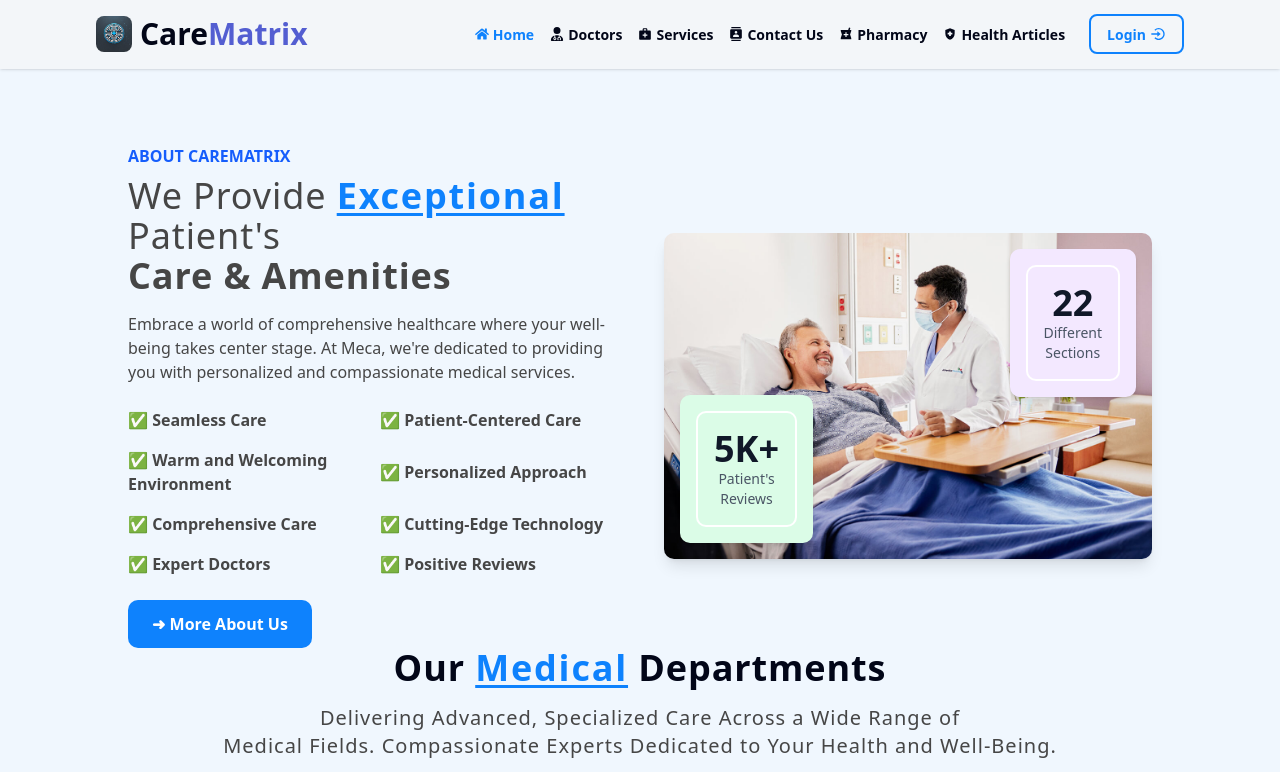
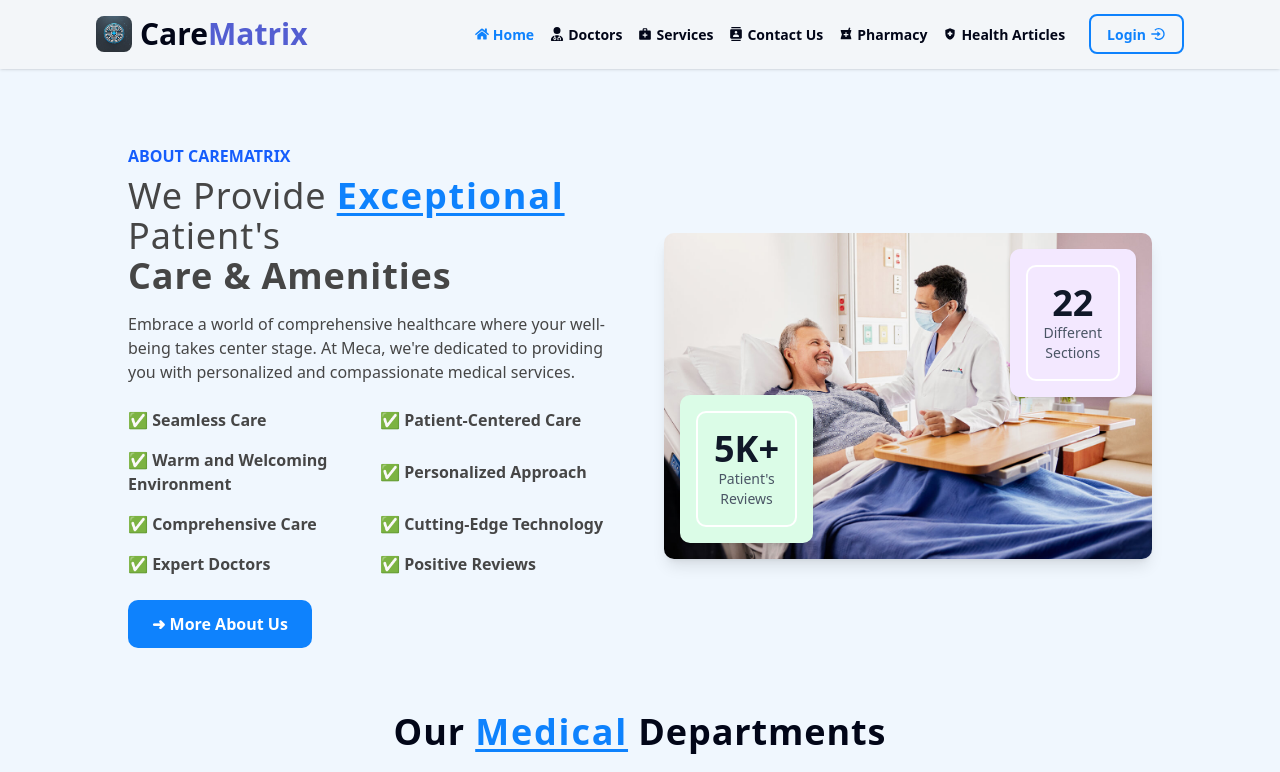
Before and after one commit to ssmahim01/Care-Matrix-With-Dev-Sync, a React (Vite) app: page / in a window 1280 px wide. Shown: the top 772 px of the page. Built offline with nearby package versions, Linux system fonts and the light colour scheme.

Commit message:
added about us section2

```diff
--- a/src/pages/Home/Home.jsx
+++ b/src/pages/Home/Home.jsx
@@ -14,7 +14,7 @@ const Home = () => {
             {/* Banner */}
 
       {/* About us */}
-    <div className="pt-16">
+    <div className="py-16">
     <AboutUs/>
     </div>
             {/* About us */}
```
